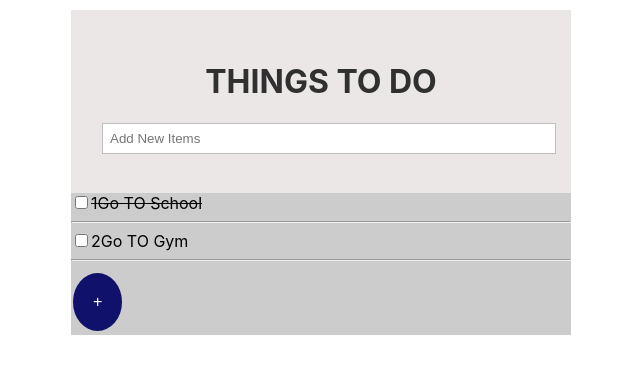
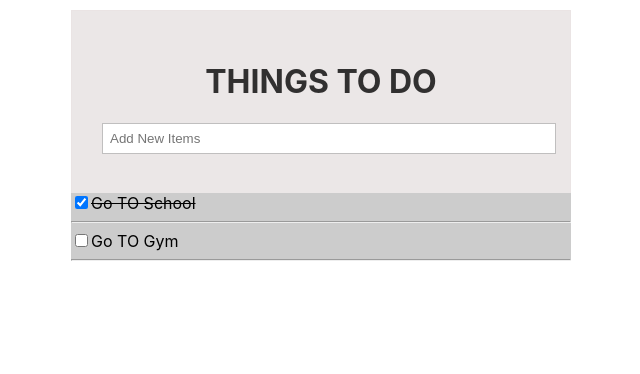
Before and after one commit to kirangautam45/ToDo, a React (Create React App) app: page / in a window 1280 px wide. Shown: the top 374 px of the page, without its empty margins (319-959 px from the left). Built offline with nearby package versions, Linux system fonts and the light colour scheme.

Commit message:
first commit

```diff
--- a/src/App.js
+++ b/src/App.js
@@ -3,7 +3,7 @@ import "./App.css";
 import "./components/todo.css";
 import Header from "./components/Header";
 import Items from "./components/Items";
-import Button from "./components/Button";
+
 const App = () => {
   const [todo, setTodo] = useState([
     { id: 1, task: "Go TO School", isCompleted: true },
@@ -12,26 +12,60 @@ const App = () => {
   const [addTask, setAddTask] = useState();
 
   const addNewTask = () => {
-    let addNewItems = { task: addTask, isCompleted: false };
+    let num = todo.length + 1;
+    let addNewItems = { id: num ,task: addTask, isCompleted: false};
     setTodo([...todo, addNewItems]);
   };
-  const underline = () => {
-    console.log("check box trigger")
+
+  // to insert data on enter
+  const handleKey = (event) => {
+    if (event.key === "Enter") {
+      addNewTask();
+      console.log("Enter")
+    }
   };
+  // action for check box
+  const underLine = (id) => {
+    console.log("check box trigger", id);
+    const todoObject = todo[id];
+
+    const newTodo = {
+      ...todoObject,
+      isCompleted: !todoObject.isCompleted,
+    };
+
+    const elementsBeforeSelectedTodo = todo.slice(0, id);
+    const elementsAfterSelectedTodo = todo.slice(id + 1);
+
+    const newTodos = [
+      ...elementsBeforeSelectedTodo,
+      newTodo,
+      ...elementsAfterSelectedTodo,
+    ];
+
+    setTodo(newTodos);
+  };
+    console.log(todo);
   return (
     <div>
       <div div className="Body">
-        <Header setAddTask={setAddTask} addTask={addTask} />
+        <Header
+          setAddTask={setAddTask}
+          handleKey={handleKey}
+          addTask={addTask}
+        />
 
-        {todo.map((item) => (
+        {todo.map((item, index) => (
           <Items
-            id={item.id}
+            key={item.id}
+            id={index}
             title={item.task}
             isCompleted={item.isCompleted}
-            underline={underline}
+            underLine={underLine}
+            addNewTask={addNewTask}
           />
         ))}
-        <Button addNewTask={addNewTask} />
+        {/* <Button addNewTask={addNewTask} /> */}
       </div>
     </div>
   );
--- a/src/components/Header.js
+++ b/src/components/Header.js
@@ -11,9 +11,10 @@ const Header = (props) => {
           className="Input_text"
           placeholder="Add New Items"
           value={props.addTask}
-          onChange ={(e)=>props.setAddTask(e.target.value)}
+          onChange={(e) => props.setAddTask(e.target.value)}
+          onKeyPress={props.handleKey}
+        />
 
-        />
       </div>
     </>
   );
--- a/src/components/Items.js
+++ b/src/components/Items.js
@@ -1,13 +1,15 @@
 import React from "react";
 
 const Items = (props) => {
-
   return (
     <div>
       <div className="Box">
-        <input type="checkbox" onChange={() => props.underLine(props.id)} />
+        <input
+          checked={props.isCompleted}
+          type="checkbox"
+          onChange={() => props.underLine(props.id)}
+        />
         <span className={`${props.isCompleted ? "Text" : ""}`}>
-          {props.id}
           {props.title}
         </span>
         <hr />
```
